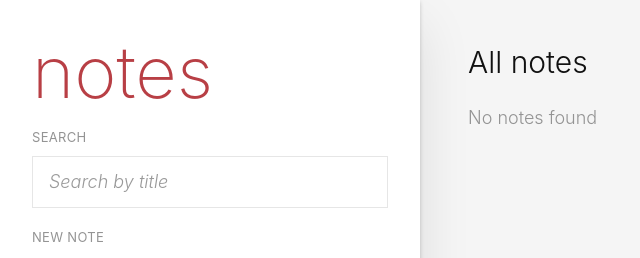
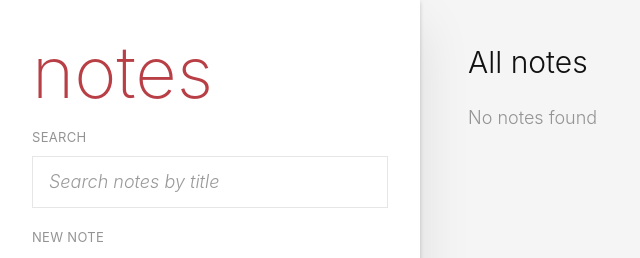
Before and after one commit to erikafranzellebingco/csit340g7-notes, a React (Vite) app: page / in a window 1280 px wide. Shown: the top 258 px of the page, without its empty margins (0-640 px from the left). Built offline with nearby package versions, Linux system fonts and the light colour scheme.

Commit message:
feat: search notes by title

```diff
--- a/src/components/Notes.jsx
+++ b/src/components/Notes.jsx
@@ -8,6 +8,13 @@ function Notes() {
     title: "",
     body: ""
   });
+
+  const [search, setSearch] = useState("");
+
+  const filteredNotes = notes.filter((note) =>
+    note.title.toLowerCase().includes(search.toLowerCase()) ||
+    note.body.toLowerCase().includes(search.toLowerCase())
+  );
 
   function handleSubmit(e) {
     e.preventDefault();
@@ -51,8 +58,10 @@ function Notes() {
             <div>
                 <p className="mb-2 text-[13px] font-normal tracking-wide text-[#949494]">SEARCH</p>
                 <input
-                    placeholder="Search by title"
+                    placeholder="Search notes by title"
                     className="h-[52px] w-full border border-[#e6e6e6] px-4 text-lg outline-none placeholder:text-black/40 placeholder:italic focus:border-[#cf7d7d]"
+                    value={search}
+                    onChange={(e) => setSearch(e.target.value)}
                 />
             </div>
 
@@ -85,7 +94,7 @@ function Notes() {
             <h2 className="mb-6 text-3xl">All notes</h2>
 
             <ul className="grid grid-cols-3 items-start gap-5">
-                {notes.map((note) => (
+                {filteredNotes.map((note) => (
                     <li className="relative min-h-32 bg-white px-6 py-5 shadow-[0_2px_4px_0_rgba(0,0,0,0.2),0_25px_50px_0_rgba(0,0,0,0.1)]">
                         <NoteCard
                             title={note.title}
@@ -101,7 +110,7 @@ function Notes() {
                     </li>
                 ))}
             </ul>
-            {notes.length === 0 && (
+            {filteredNotes.length === 0 && (
                 <p className="text-lg text-[#949494]">No notes found</p>
             )}
         </section>
```
